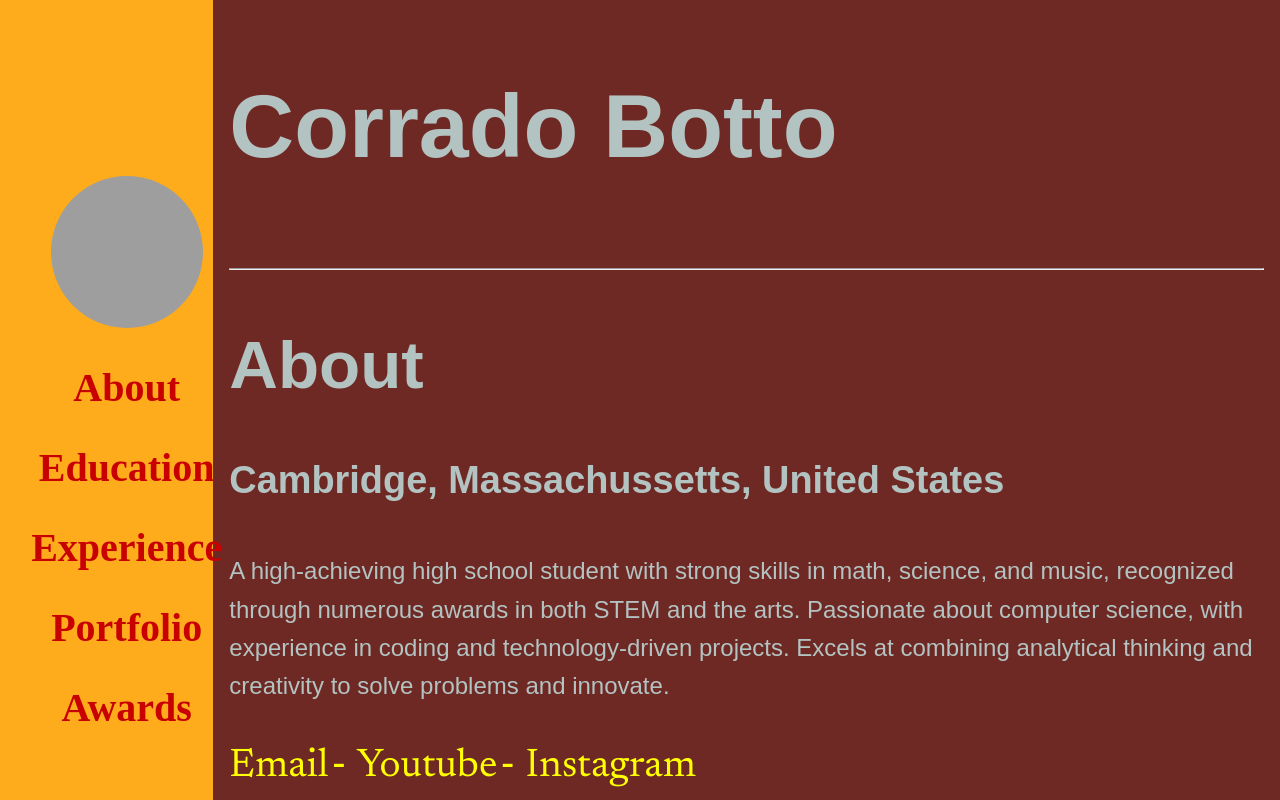
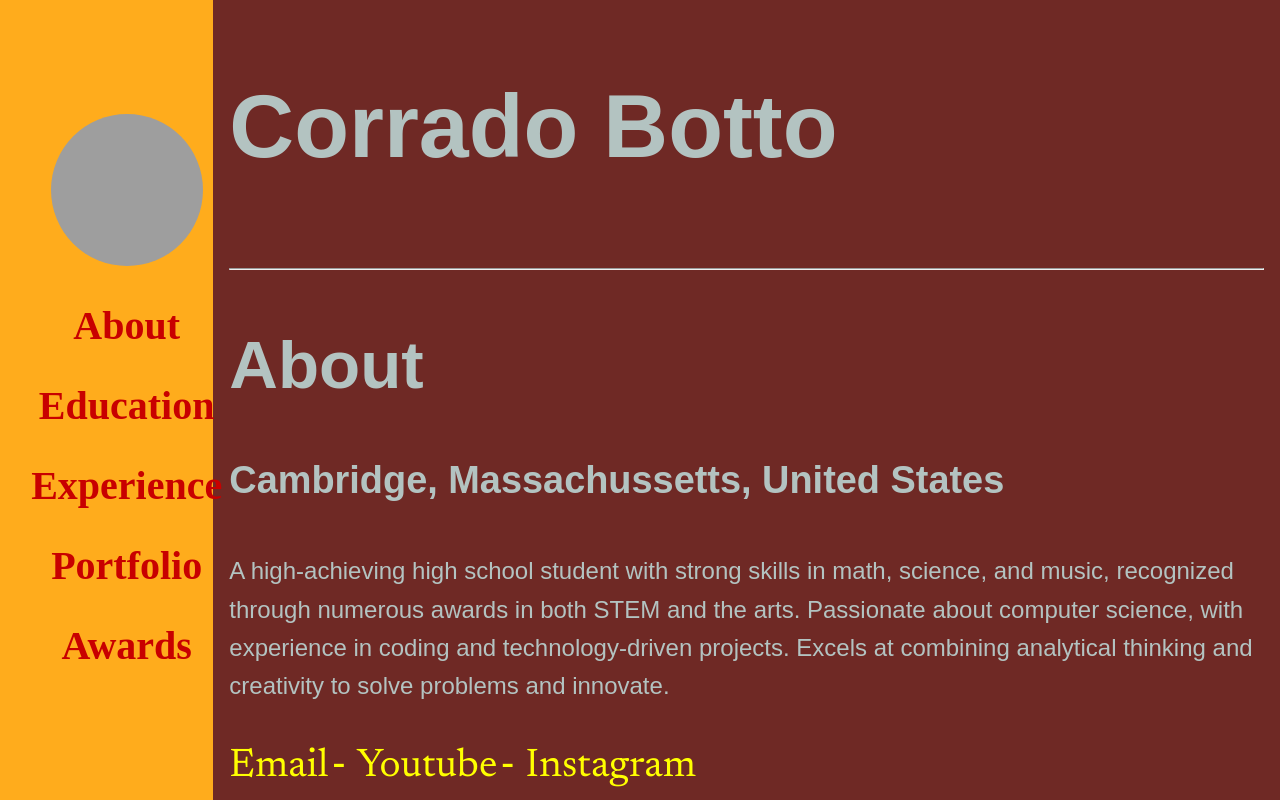
Before and after one commit to 26cbotto-create/Portfolio, a plain HTML site: page index.html in a window 1280 px wide. Shown: the top 800 px of the page. Drawn offline with Linux system fonts and the light colour scheme; grey boxes are pictures that could not be loaded; a web font is replaced by a local one.

Commit message:
fixed some vertical scaling

```diff
--- a/css/stylesheet.css
+++ b/css/stylesheet.css
@@ -23,6 +23,7 @@ nav {
     display: flex;
     flex-direction: column;
     align-items: center;
+    justify-content: center;
 }
 
 main {
@@ -47,11 +48,13 @@ main {
     list-style-type: none;
     flex: 1;
     position: fixed;
-    top: 20%;
+    top: 13%;
+    bottom: 13%;
     display: flex;
     flex-direction: column;
     align-items: center;
     font-weight: bold;
+    justify-content: center;
 }
 
 ul li {
```
